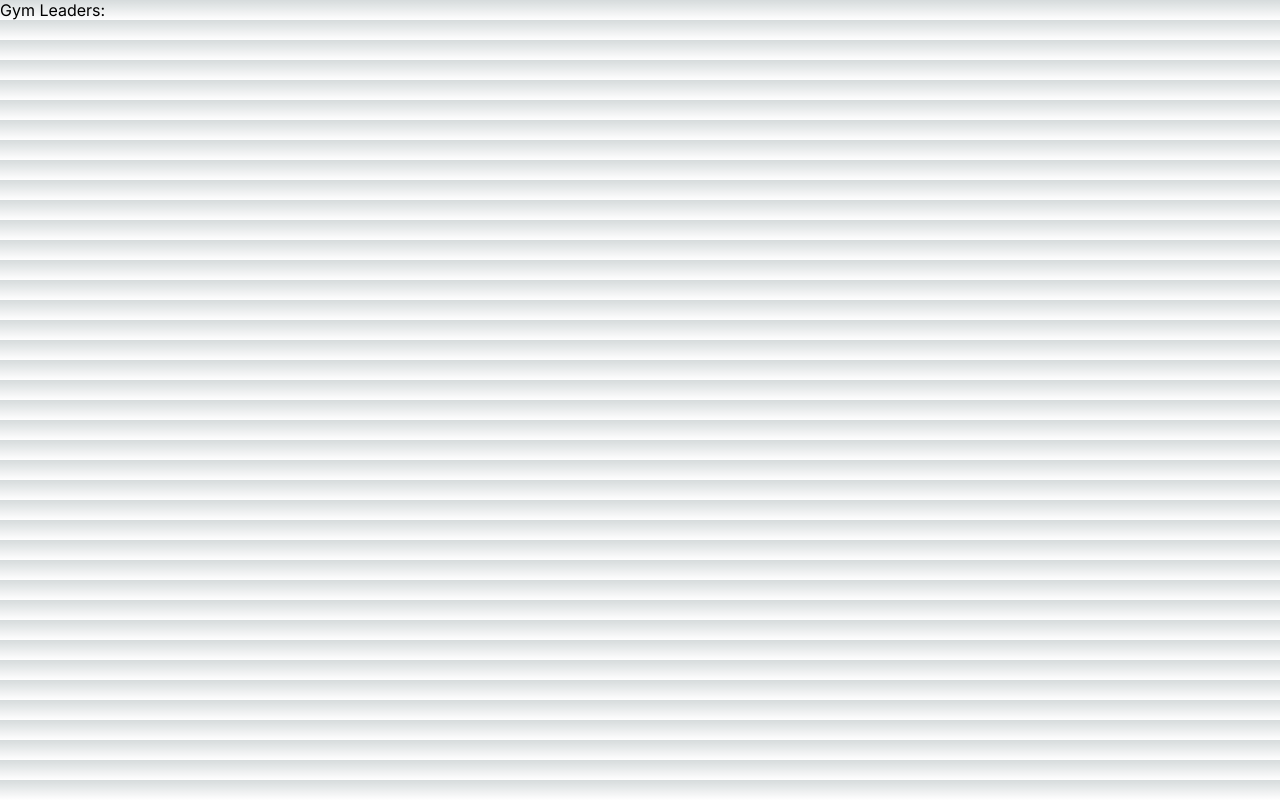
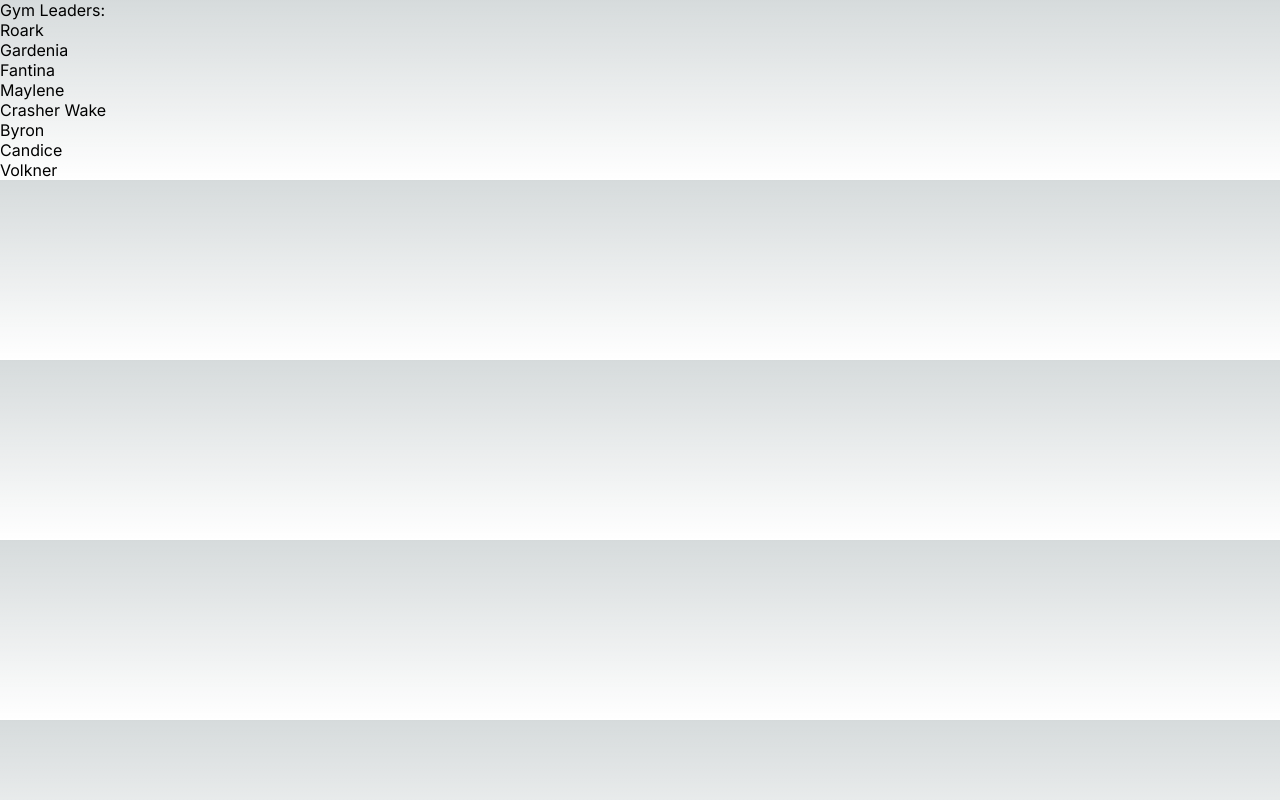
Before and after one commit to cfergusde/Pok-mon-Helper, a Next.js app: page /Start in a window 1280 px wide. Built offline with nearby package versions, Linux system fonts and the light colour scheme.

Commit message:
Added leader names

```diff
--- a/app/Start/page.js
+++ b/app/Start/page.js
@@ -6,6 +6,11 @@ export default function Start() {
     return (
         <main>
         <p>Gym Leaders:</p>
+        {
+          leaders.map((leader, index)=>
+            <p key={index}>{leader}</p>
+          )
+        }
         </main>
     )
 }
```
